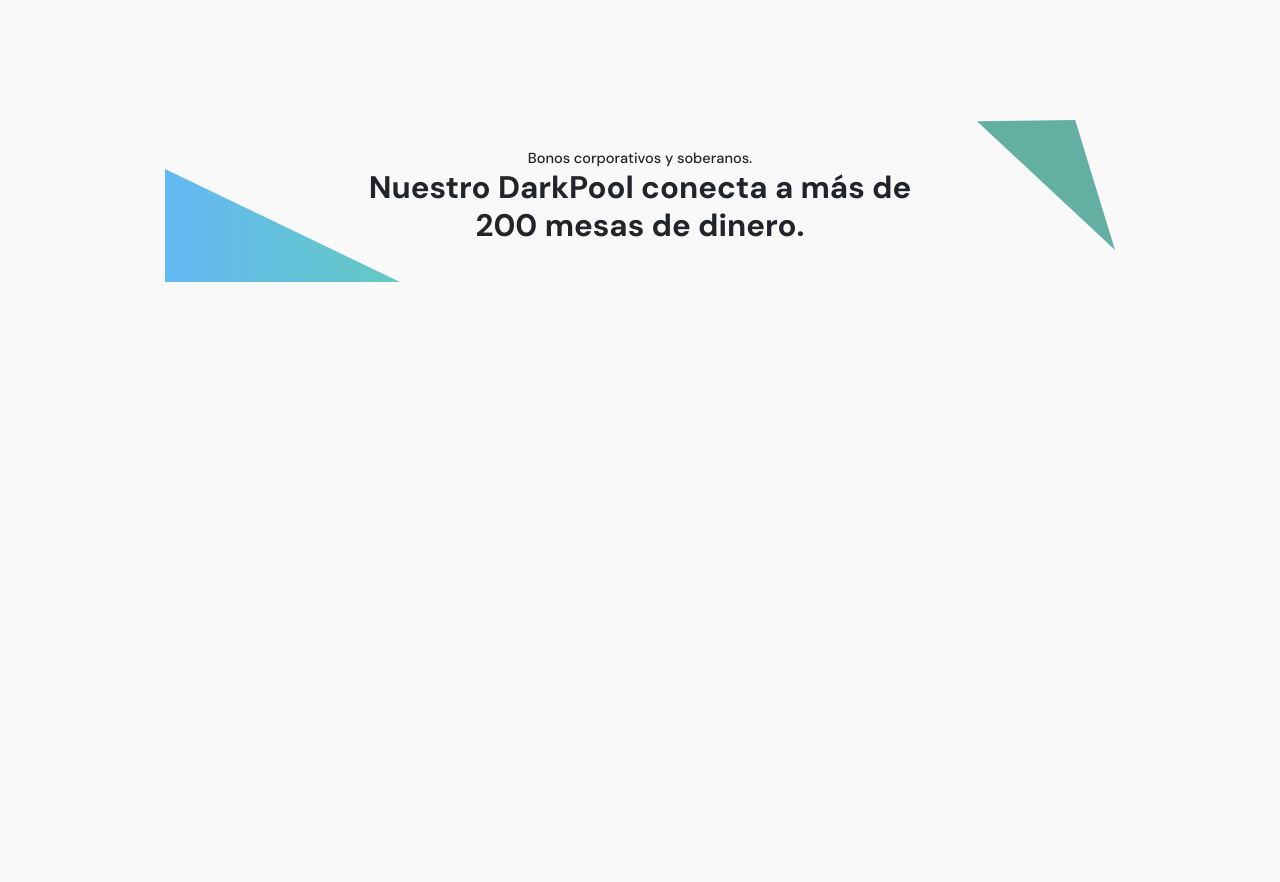
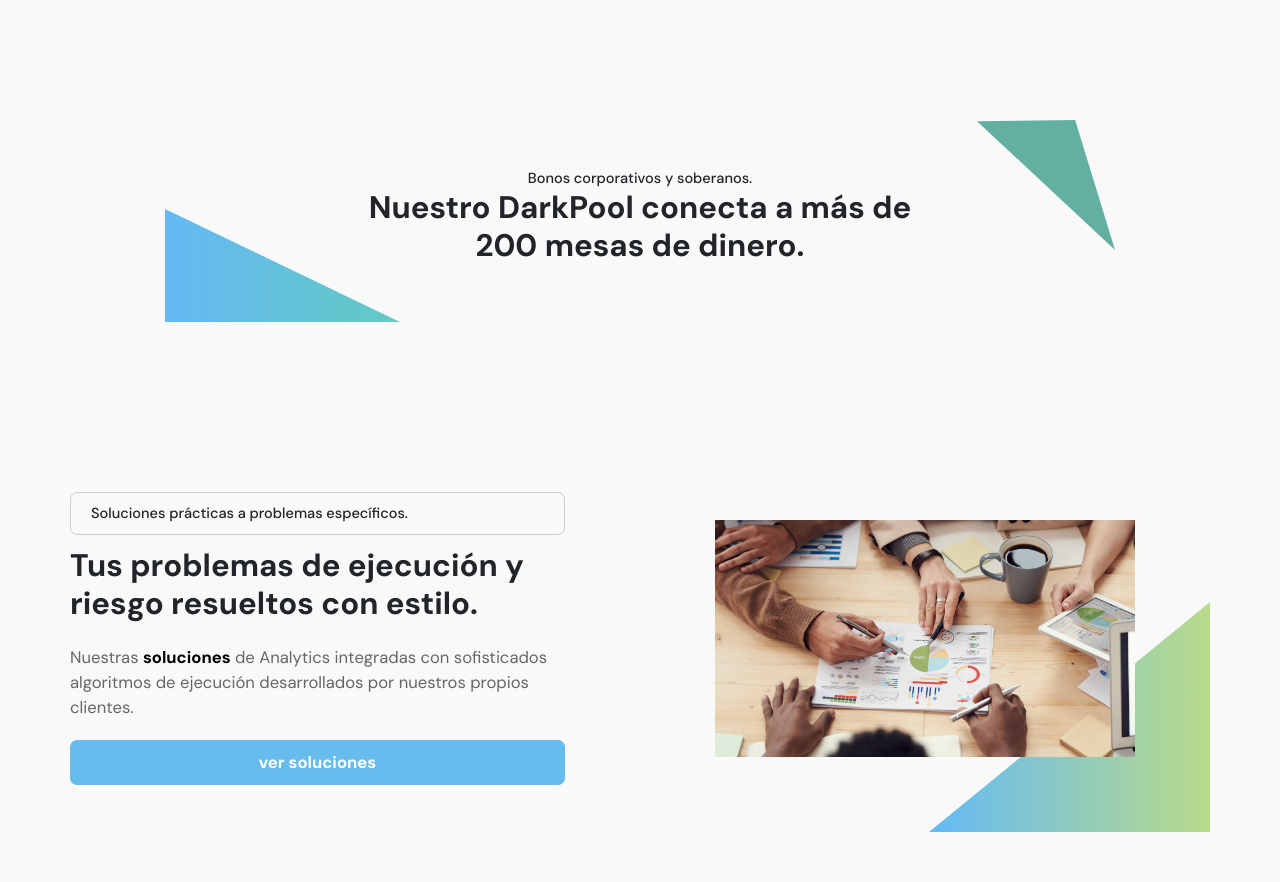
Before and after one commit to javipons22/quantex, a website: page index.html in a window 1280 px wide. Shown: the part 1343-2225 px from the top of the page. Before the commit the page ends 1748 px from the top, so only its background shows below. Drawn offline with nearby package versions, Linux system fonts and the light colour scheme.

Commit message:
finished section 3

```diff
--- a/index.html
+++ b/index.html
@@ -78,7 +78,7 @@
         <section class="seccion-2">
             <div class="container">
                 <div class="row d-flex justify-content-center">
-                    <div class="col-10 texto-seccion-2 d-flex flex-column my-5">
+                    <div class="col-10 texto-seccion-2 d-flex flex-column my-lg-5">
                         <img src="img/triangulo2.svg" alt="triangulo 1" class="triangulo-1 d-inline-block d-lg-none">
                         <img src="img/triangulo1.svg" alt="triangulo 2" class="triangulo-2 d-inline-block d-lg-none">
                         <img src="img/triangulo3.svg" alt="triangulo 1" class="triangulo-1-lg d-none d-lg-inline-block">
@@ -89,6 +89,22 @@
                 </div>
             </div>
         </section>
+        <section class="seccion-1 seccion-3">
+            <div class="container">
+                <div class="row d-flex justify-content-center">
+                    <div class="col-10 col-md-6 contenedor-imagen-seccion px-0 order-lg-2">
+                        <img class="imagen-seccion" src="img/planning-min.jpg" alt="macbook">
+                        <img src="img/triangulo6.svg" alt="triangulo 2" class="triangulo-2 d-none d-lg-inline-block">
+                    </div>
+                    <div class="col-10 col-md-6 texto-seccion d-lg-flex flex-column justify-content-lg-center order-lg-1">
+                        <h6 class="texto-seccion__subtitulo">Soluciones prácticas a problemas específicos.</h6>
+                        <h4 class="texto-seccion__titulo">Tus problemas de ejecución  y riesgo resueltos con estilo.</h4>
+                        <p class="texto-seccion__parrafo">Nuestras <strong>soluciones</strong> de Analytics integradas con sofisticados algoritmos de ejecución desarrollados por nuestros propios clientes.</p>
+                        <a href="#" class="texto-seccion__cta">ver soluciones</a>
+                    </div>
+                </div>
+            </div>
+        </section>
     </main>
     <script src="https://code.jquery.com/jquery-3.5.1.min.js" integrity="sha256-9/aliU8dGd2tb6OSsuzixeV4y/faTqgFtohetphbbj0=" crossorigin="anonymous"></script>
     <script src="js/index.js"></script>
--- a/sass/partials/_laptop.scss
+++ b/sass/partials/_laptop.scss
@@ -101,5 +101,23 @@
         right:0;
         max-height:130px;
     }
+    .seccion-3 {
+        .texto-seccion {
+            padding: 0 75px 0 0;
+            &__cta {
+                display:inline-block;
+                font-size:0.8em;
+                position:relative;
+                text-decoration:none;
+                text-align:center;
+                padding: 10px 0;
+                color:white;
+                font-weight:bold;
+                background:#66BDED;
+                border-radius: 7px;
+            }
+        }
+
+    }
 
 }
--- a/sass/partials/_main.scss
+++ b/sass/partials/_main.scss
@@ -204,10 +204,12 @@ body {
 
 .texto-seccion-2 {
     width:100%;
-    padding:30px;
+    padding:50px 0;
+    margin:0;
     position:relative;
     border:0;
     &__subtitulo {
+        width:100%;
         display:inline-block;
         font-size:0.8em;
         margin-bottom:2px;
@@ -234,3 +236,36 @@ body {
         max-height:50px;
     }
 }
+
+// SECCION 3
+
+.seccion-3 {
+    padding-top:0;
+    .contenedor-imagen-seccion {
+        object-fit: cover;
+    }
+    .imagen-seccion {
+        object-fit: cover;
+        width:100%;
+        height:100%;
+    }
+    .texto-seccion {
+        padding-bottom: 50px;
+        position:relative;
+        &__parrafo {
+            padding-bottom: 20px;
+        }
+        &__cta {
+            position:absolute;
+            text-decoration:none;
+            left: 0;
+            right: 0;
+            bottom:0;
+            text-align:center;
+            padding: 10px 0;
+            color:white;
+            font-weight:bold;
+            background:#66BDED;
+        }
+    }
+}
```
Also changed, not shown: style.css, 1 other file.
